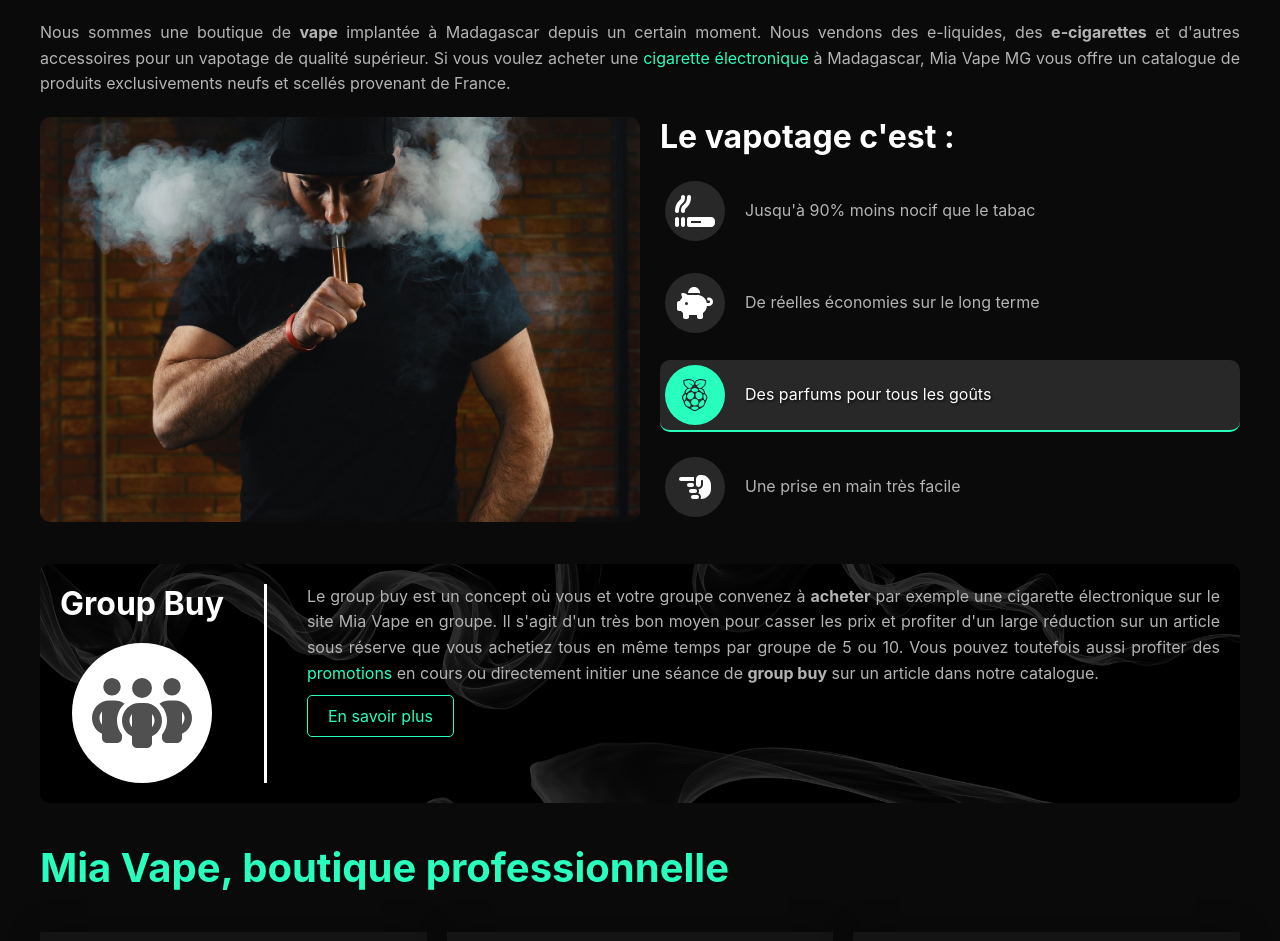
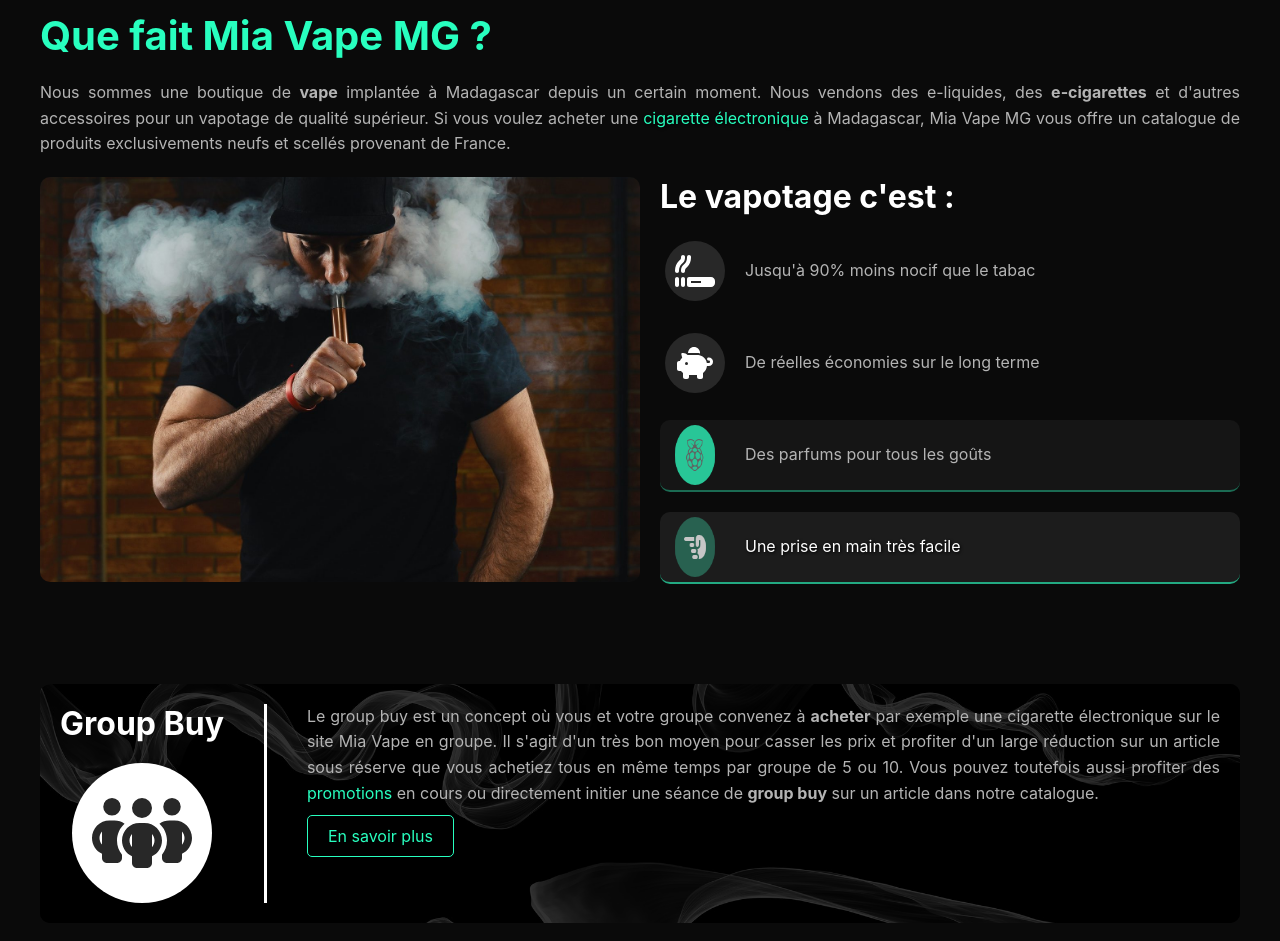
Before and after one commit to Manjaka13/mia-vape, a Next.js app: page / in a window 1280 px wide. Shown: the part 889-1830 px from the top of the page. Built offline with nearby package versions, Linux system fonts and the light colour scheme.

Commit message:
fix responsive

```diff
--- a/components/AdvantagesBox.jsx
+++ b/components/AdvantagesBox.jsx
@@ -24,7 +24,7 @@
 // { icon, title, button, link, children }
 const AdvantagesBox = () => (
 	<div className="advantages-box content-box section">
-		<h2 className="section__title">Mia Vape, boutique professionnelle</h2>
+		<h2 className="section__title">Votre professionnel de la vape</h2>
 		<ul className="advantages-box__list">{mappedAdvantages}</ul>
 	</div>
 );
--- a/components/Footer.jsx
+++ b/components/Footer.jsx
@@ -54,7 +54,7 @@
 				<li className="footer__item">
 					© <span className="theme">Mia</span> Vape
 				</li>
-				<li className="footer__item">Copyright 2022</li>
+				<li className="footer__item">Copyright {new Date().getFullYear()}</li>
 				<li className="footer__item">
 					<p>
 						Made with{" "}
--- a/components/Navigation/MobileNav.jsx
+++ b/components/Navigation/MobileNav.jsx
@@ -16,11 +16,11 @@
 				<NavigationLinks />
 				<div className="mobile-nav__divider"></div>
 				<p className="mobile-nav__description">
-					Suspendisse pellentesque vehicula nulla vel faucibus. Nullam hendrerit
-					augue in dapibus eleifend. Nullam aliquet luctus posuere. Morbi ornare
-					porttitor sodales. In luctus feugiat malesuada. Phasellus consectetur nec
-					ligula vitae commodo. Quisque id ligula vitae turpis blandit ullamcorper.
-					Donec faucibus euismod quam. Curabitur eros enim.
+					Mia Vape MG est une boutique de{" "}
+					<strong>vente de cigarettes électroniques</strong> de qualité partout à
+					Madagascar. Nous avons une large gamme d&apos;articles différents pouvant
+					séduire vos papilles de vapoteur. Procédez à vos achats en toute sécurité
+					sur notre site en payant avec les mobile money.
 				</p>
 				<Social />
 			</div>
--- a/components/VapeAdvantages.jsx
+++ b/components/VapeAdvantages.jsx
@@ -33,14 +33,17 @@
 
 	return (
 		<div className="vape-advantages">
+			<div className="vape-advantages__rep">
 				<figure className="vape-advantages__image">
 					<Image
+						className="image"
 						src="/images/homme-fumant-cigarette-electronique.jpeg"
 						layout="fill"
 						alt="Représentation avantages de la vape"
 						objectFit="cover"
 					/>
 				</figure>
+			</div>
 			<ul className="vape-advantages__list">
 				<li className="vape-advantages__title">
 					<h3>Le vapotage c&apos;est :</h3>
--- a/styles/footer.scss
+++ b/styles/footer.scss
@@ -3,6 +3,11 @@
  */
 .footer {
 	width: 100%;
+	margin-top: 60px;
+
+	@media only screen and (max-width: 1000px) {
+		margin-top: 40px;
+	}
 
 	&__separator {
 		width: 100%;
--- a/styles/group-buy-presentation.scss
+++ b/styles/group-buy-presentation.scss
@@ -4,7 +4,10 @@
 		background-size: cover;
 		border-radius: 10px;
 		overflow: hidden;
-		margin-top: 40px;
+		margin-top: 100px;
+		@media only screen and (max-width: 1000px) {
+			margin-top: 40px;
+		}
 		.content {
 			background: rgba(0, 0, 0, 0.8);
 			display: flex;
@@ -44,6 +47,9 @@
 		font-size: 2em;
 		color: white;
 		margin-bottom: 20px;
+		@media only screen and (max-width: 400px) {
+			font-size: 1.6em;
+		}
 	}
 
 	.icon {
@@ -54,7 +60,7 @@
 		display: flex;
 		justify-content: center;
 		align-items: center;
-		color: rgb(80, 80, 80);
+		color: rgb(40, 40, 40);
 		font-size: 5em;
 		box-shadow: 3px 3px 6px black;
 	}
--- a/styles/navigation/desktop-nav.scss
+++ b/styles/navigation/desktop-nav.scss
@@ -5,6 +5,9 @@
 .desktop-nav {
 	width: 100%;
 	padding-top: 20px;
+	@media only screen and (max-width: 300px) {
+		padding-top: 0;
+	}
 
 	.content-box {
 		background: rgba(255, 255, 255, 0.2);
@@ -18,6 +21,12 @@
 		transition: all 0.2s ease-out;
 		@media only screen and (max-width: 350px) {
 			padding: 5px 10px;
+		}
+		@media only screen and (max-width: 300px) {
+			width: 100%;
+			box-sizing: border-box;
+			margin: 0;
+			border-radius: 0;
 		}
 	}
 
--- a/styles/navigation/mobile-nav.scss
+++ b/styles/navigation/mobile-nav.scss
@@ -28,6 +28,10 @@
 		border-radius: 10px;
 		border-top: 1px #5a5a5a solid;
 		box-shadow: 1px 1px 3px black;
+		@media only screen and (max-width: 300px) {
+			border-radius: 0;
+			margin: 0;
+		}
 	}
 
 	.navigation-links {
@@ -58,9 +62,15 @@
 		color: #939393;
 		text-align: justify;
 		text-shadow: 1px 1px 3px black;
+		@media only screen and (max-height: 575px) {
+			display: none;
+		}
 	}
 
 	.social {
 		padding-bottom: 20px;
+		@media only screen and (max-height: 575px) {
+			padding-top: 20px;
+		}
 	}
 }
--- a/styles/section.scss
+++ b/styles/section.scss
@@ -1,5 +1,9 @@
 .section {
-	padding-top: 40px;
+	padding-top: 100px;
+
+	@media only screen and (max-width: 1000px) {
+		padding-top: 40px;
+	}
 
 	&__title {
 		color: $color-theme;
@@ -8,6 +12,9 @@
 		padding-bottom: 20px;
 		@media only screen and (max-width: 1000px) {
 			font-size: 2em;
+		}
+		@media only screen and (max-width: 400px) {
+			font-size: 1.6em;
 		}
 	}
 
--- a/styles/vape-advantages.scss
+++ b/styles/vape-advantages.scss
@@ -6,16 +6,27 @@
 		display: block;
 	}
 
-	&__image {
+	&__rep {
 		width: 50%;
 		height: 405px;
-		margin: 0;
-		position: relative;
 		border-radius: 10px;
 		overflow: hidden;
 		@media only screen and (max-width: 1000px) {
 			width: 100%;
 			margin-bottom: 20px;
+		}
+	}
+
+	&__image {
+		width: 100%;
+		height: 100%;
+		margin: 0;
+		position: relative;
+		transition: all 1s ease-in-out;
+		left: 0;
+		&:hover {
+			width: 120%;
+			left: -10%;
 		}
 	}
 
@@ -80,5 +91,8 @@
 		color: white;
 		font-size: 2em;
 		padding-bottom: 20px;
+		@media only screen and (max-width: 400px) {
+			font-size: 1.6em;
+		}
 	}
 }
```
Lines whose indentation alone changed are shown as unchanged.
